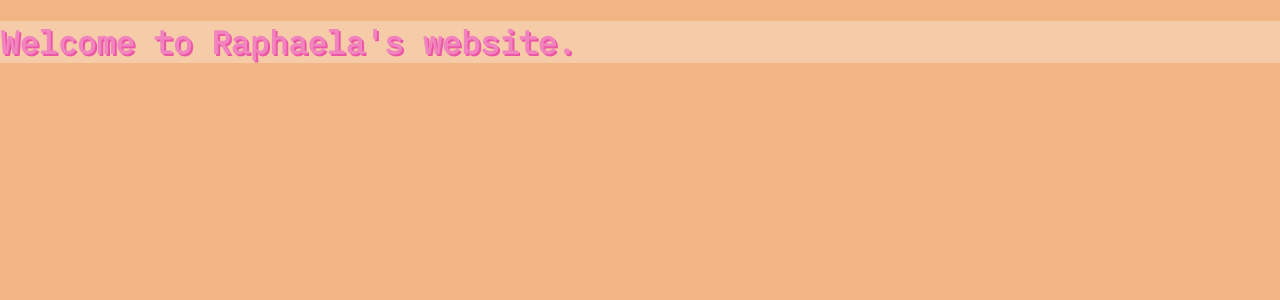
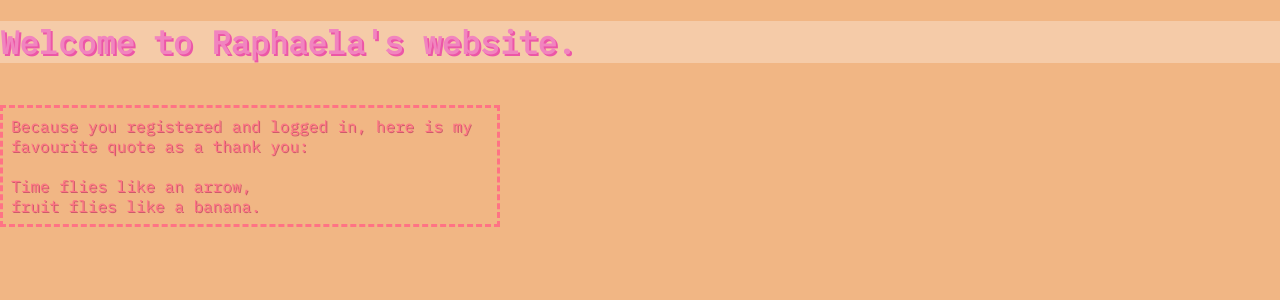
Before and after one commit to raphaelavergud/django_blog, a Django app: page / in a window 1280 px wide. Shown: the part 133-433 px from the top of the page. Run offline with Django 3.2, Linux system fonts and the light colour scheme; the visitor is signed in with stand-in values (Sample User, id 1); data that the repository does not hold is empty.

Commit message:
added an if to my home.html

```diff
--- a/django_blog/blog/static/blog/styles/base.css
+++ b/django_blog/blog/static/blog/styles/base.css
@@ -2,6 +2,10 @@
 
 * {
     box-sizing: border-box;
+}
+
+hr {
+    border: 3px solid #cc5c6a;
 }
 
 body {
@@ -25,6 +29,11 @@ div {
     padding: 8px;
     color: #ff7385;
     text-shadow: 1px 1px #cc5c6a;
+}
+
+div.special {
+    width: 500px;
+    border-style: dashed;
 }
 
 a {
--- a/django_blog/blog/templates/blog/home.html
+++ b/django_blog/blog/templates/blog/home.html
@@ -8,6 +8,14 @@
         <p><a href="/blog/{{ blog.id }}/"> {{ blog.title }} </a></p>
         {% endfor %}
 
+        {% if user.is_authenticated %}
+        <br>
+        <div class="special">
+            Because you registered and logged in, here is my favourite quote as a thank you:<br><br>
+            Time flies like an arrow, <br>fruit flies like a banana.
+        </div>
+
+        {% endif %}
 
 
 {% endblock content %}
```
Also changed, not shown: django_blog/blog/templates/blog/structure.html (line endings or trailing spaces).
